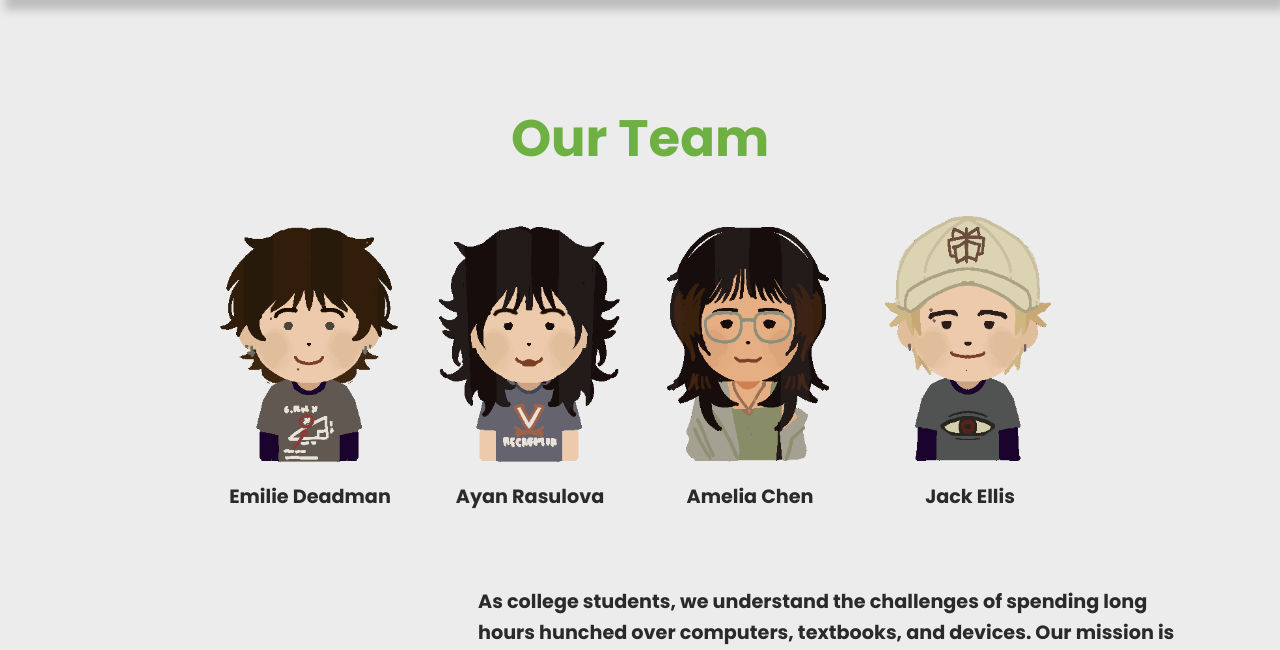
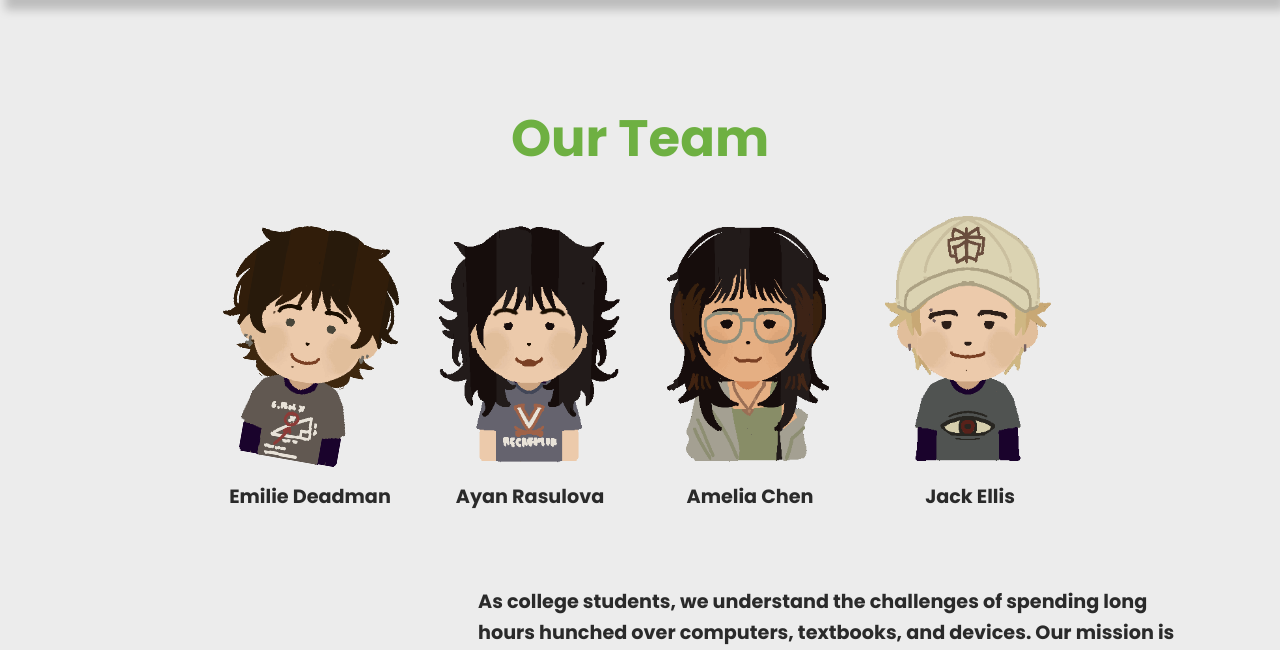
Before and after one commit to ayanrasulova/PosturePal, a Django app: template posturepal/templates/posturepal/about_us.html in a window 1280 px wide, with the pointer over the restyled element. Shown: the part 80-730 px from the top of the page. Run offline with Django 5.2, Linux system fonts and the light colour scheme; the template is opened without the code that fills it, so the values that code supplies are empty; some web fonts are replaced.

Commit message:
added rotate on hover animation back to portraits in about-us

```diff
--- a/posturepal/static/posturepal/style.css
+++ b/posturepal/static/posturepal/style.css
@@ -502,6 +502,11 @@ padding: 100px 80px;
   transition: transform 0.3s ease-in-out;
 }
 
+
+.about-us-images img:hover {
+  transform: rotate(10deg);
+}
+
 .team-member {
   display: flex;
   flex-direction: column; /* Ensures text is below image */
```
